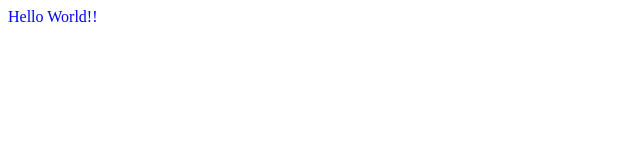
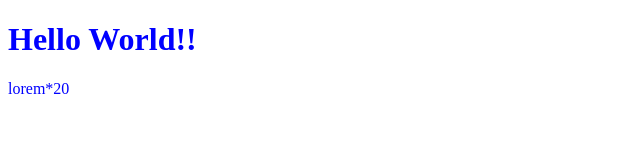
Before and after one commit to santigiaco/prueba-coder-2, a plain HTML site: page index.html in a window 1280 px wide. Shown: the whole page, without its empty margins (0-640 px from the left). Drawn offline with Linux system fonts and the light colour scheme.

Commit message:
agregue h1

```diff
--- a/index.html
+++ b/index.html
@@ -8,6 +8,8 @@
     <title>Document</title>
 </head>
 <body class="body">
-    Hello World!!
+    <h1>Hello World!!</h1>
+
+    <p>lorem*20</p>
 </body>
 </html>
```
